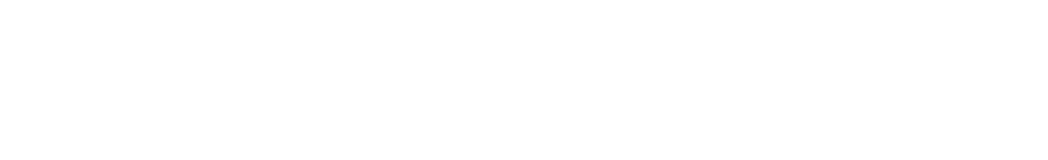
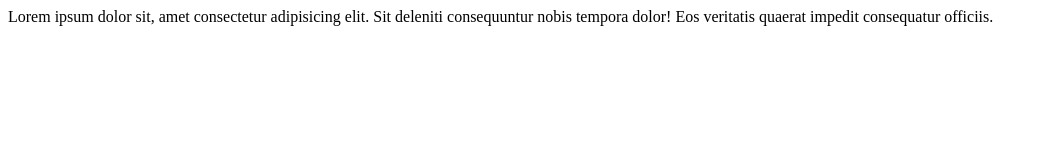
Before and after one commit to tarunkumarf22labs/git-practice, a plain HTML site: page index.html in a window 1280 px wide. Shown: the whole page, without its empty margins (0-1048 px from the left). Drawn offline with Linux system fonts and the light colour scheme.

Commit message:
updated html

```diff
--- a/index.html
+++ b/index.html
@@ -7,6 +7,6 @@
     <title>Document</title>
 </head>
 <body>
-
+    Lorem ipsum dolor sit, amet consectetur adipisicing elit. Sit deleniti consequuntur nobis tempora dolor! Eos veritatis quaerat impedit consequatur officiis.
 </body>
 </html>
```
